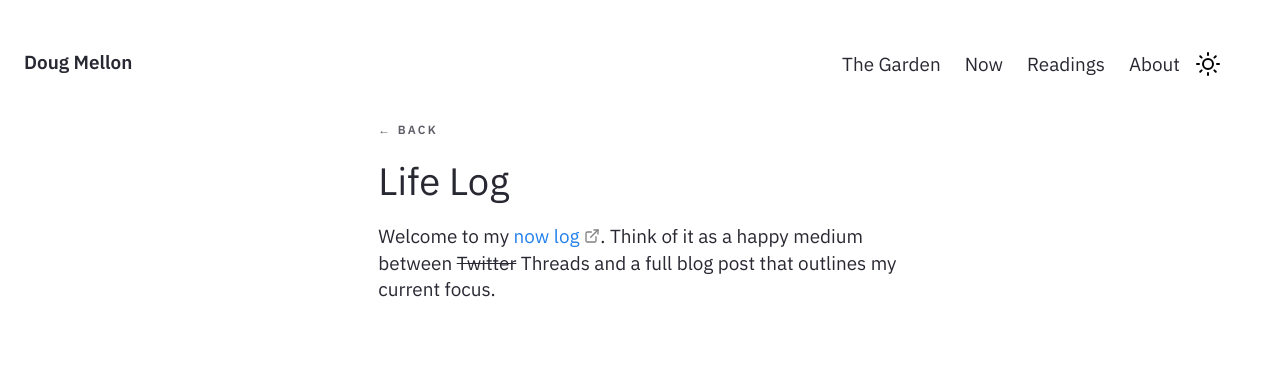
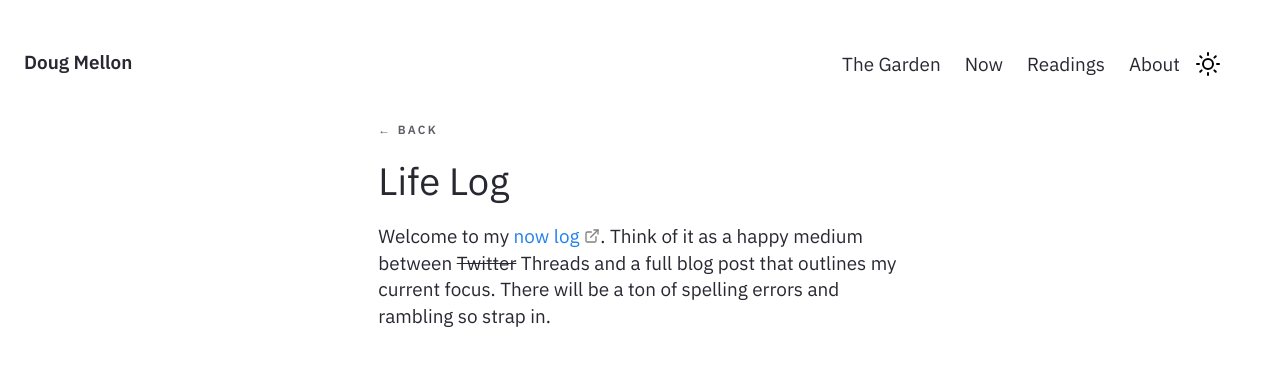
Before and after one commit to dougmellon/dougmellon.github.io, a Jekyll site: the page built from _posts/2023-07-24-now.md, in a window 1280 px wide. Shown: the top 366 px of the page. Built offline with Jekyll 4.4.1, drawn with Linux system fonts in a browser that asks for light colours.

```diff
--- a/_posts/2023-07-24-now.md
+++ b/_posts/2023-07-24-now.md
@@ -2,4 +2,4 @@
 title: Life Log
 ---
 Welcome to my [now log](https://nownownow.com/about). Think of it as a happy medium between ~~Twitter~~ Threads and a full
-blog post that outlines my current focus.
+blog post that outlines my current focus. There will be a ton of spelling errors and rambling so strap in.
```
